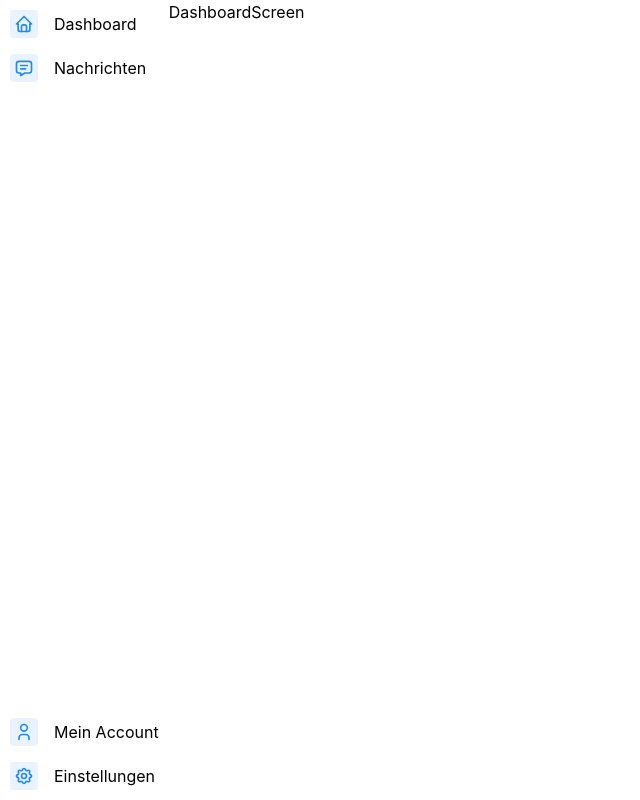
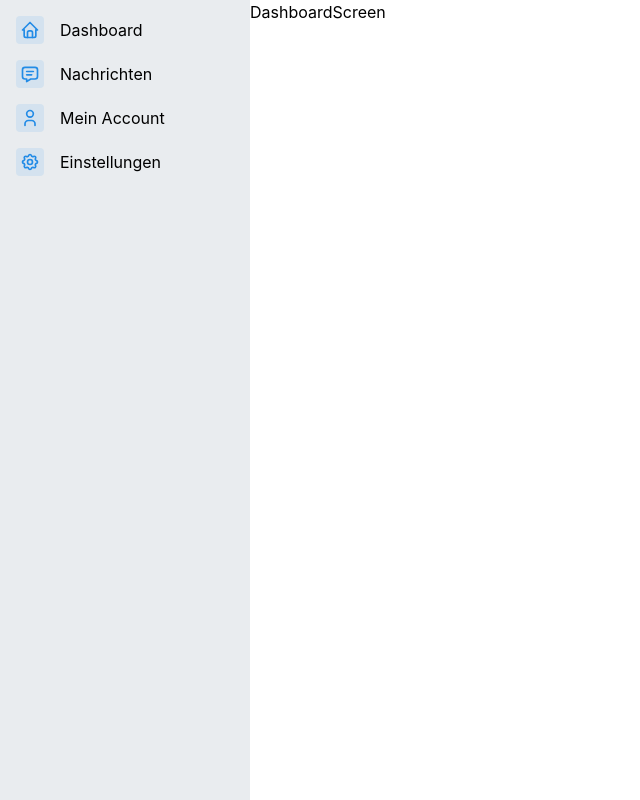
Before and after one commit to Daniel-Singer/iu-frontend, a React (Vite) app: page / in a window 1280 px wide. Shown: the whole page, without its empty margins (0-640 px from the left). Built offline with nearby package versions, Linux system fonts and the light colour scheme.

Commit message:
color scheme added

```diff
--- a/src/components/navbar/Navbar.module.css
+++ b/src/components/navbar/Navbar.module.css
@@ -1,4 +1,6 @@
 .navbar {
     height: 100%;
-    padding: var(--mantine-spacing-xs)
+    min-width: 250px;
+    padding: var(--mantine-spacing-md);
+    background-color: light-dark(var(--mantine-color-gray-2), var(--mantine-color-dark-6));
 }
--- a/src/components/navbar/Navbar.tsx
+++ b/src/components/navbar/Navbar.tsx
@@ -6,7 +6,6 @@ import {
   IconSettings,
   IconUser,
 } from '@tabler/icons-react';
-import { INavlink } from '../../types/Navlink';
 import Navlink from '../navlink/Navlink';
 
 const navLinks = [
@@ -20,9 +19,6 @@ const navLinks = [
     label: 'Nachrichten',
     icon: <IconMessage size={20} />,
   },
-];
-
-const systemLinks: INavlink[] = [
   {
     path: 'account',
     label: 'Mein Account',
@@ -37,17 +33,10 @@ const systemLinks: INavlink[] = [
 
 const Navbar = () => {
   return (
-    <Stack className={classes.navbar} justify="space-between">
-      <Stack>
-        {navLinks?.map((link) => (
-          <Navlink key={link.path} {...link} />
-        ))}
-      </Stack>
-      <Stack>
-        {systemLinks?.map((link) => (
-          <Navlink key={link.path} {...link} />
-        ))}
-      </Stack>
+    <Stack className={classes.navbar}>
+      {navLinks?.map((link) => (
+        <Navlink key={link.path} {...link} />
+      ))}
     </Stack>
   );
 };
--- /dev/null
+++ b/src/theme.ts
@@ -0,0 +1,3 @@
+import { createTheme } from '@mantine/core';
+
+export const theme = createTheme({});
```
Also changed, not shown: src/App.tsx (+6 -1 lines).
